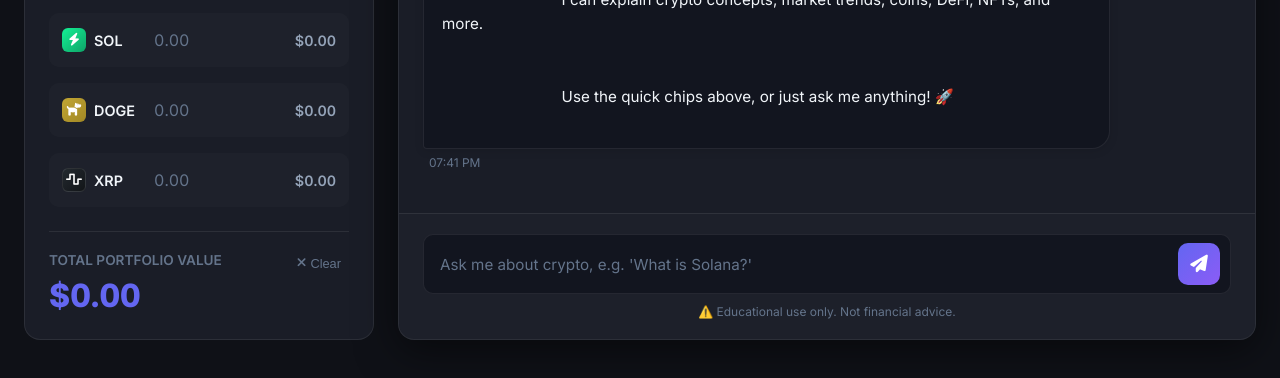
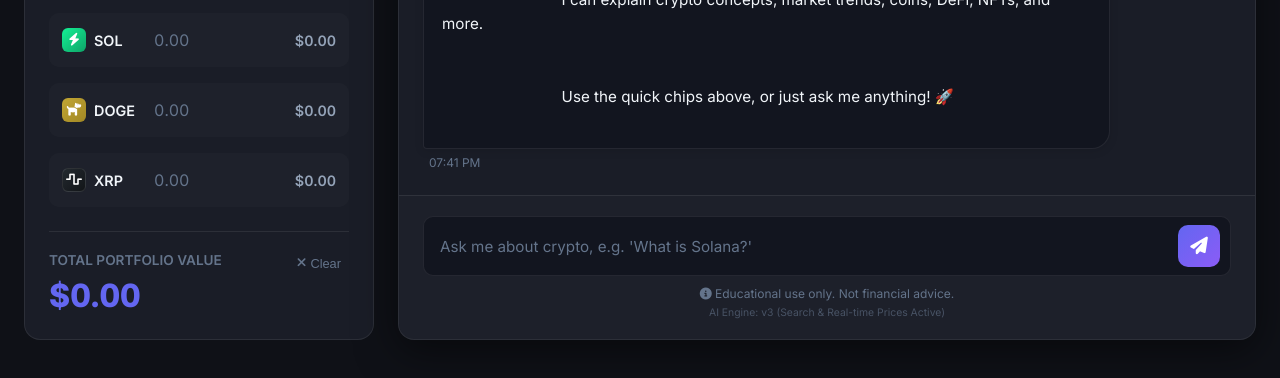
Before and after one commit to Pritam9989/crypto-bot, a website: page frontend/dashboard.html in a window 1280 px wide. Shown: the part 1142-1520 px from the top of the page. Drawn offline with Linux system fonts and the light colour scheme; no server answers; sample sign-in values are in the browser's storage.

Commit message:
Add AI Version indicator to UI

```diff
--- a/frontend/dashboard.html
+++ b/frontend/dashboard.html
@@ -358,7 +358,12 @@
                             </button>
                         </div>
                     </form>
-                    <p class="chat-disclaimer">⚠️ Educational use only. Not financial advice.</p>
+                    <div class="chat-disclaimer">
+                        <i class="fa-solid fa-circle-info"></i> Educational use only. Not financial advice.
+                    </div>
+                    <div style="font-size: 0.65rem; color: var(--text-dim); text-align: center; margin-top: 5px; opacity: 0.6;">
+                        AI Engine: v3 (Search & Real-time Prices Active)
+                    </div>
                 </div>
             </div>
 
```
